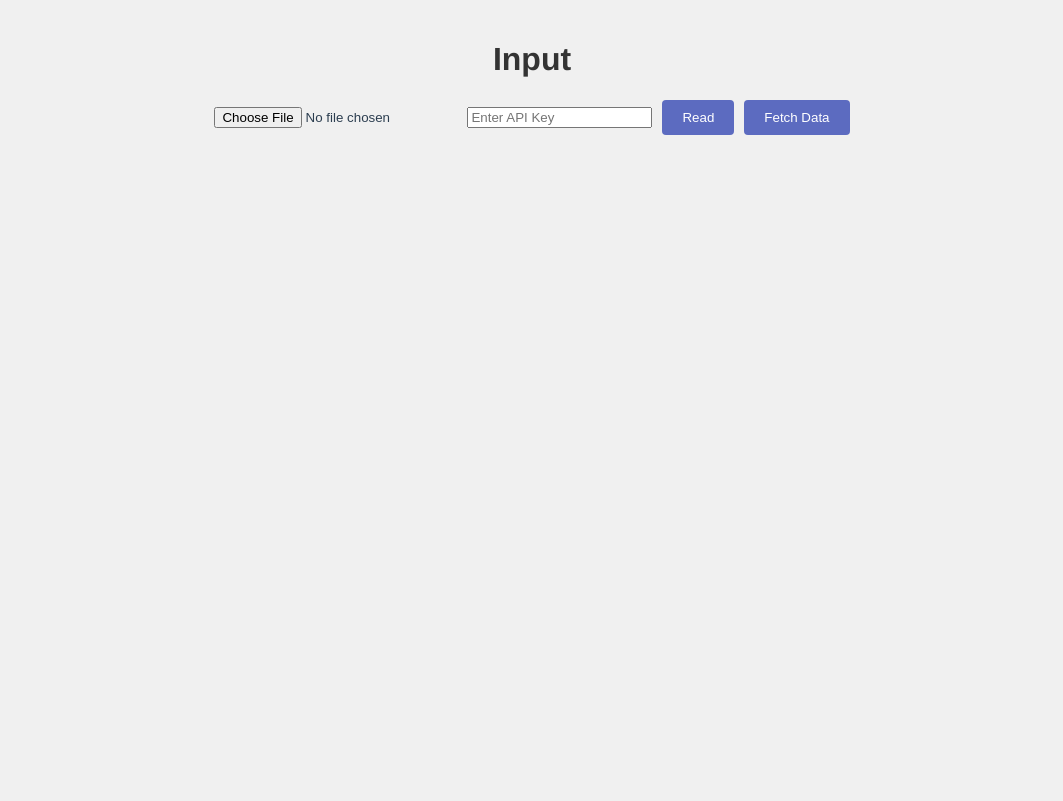
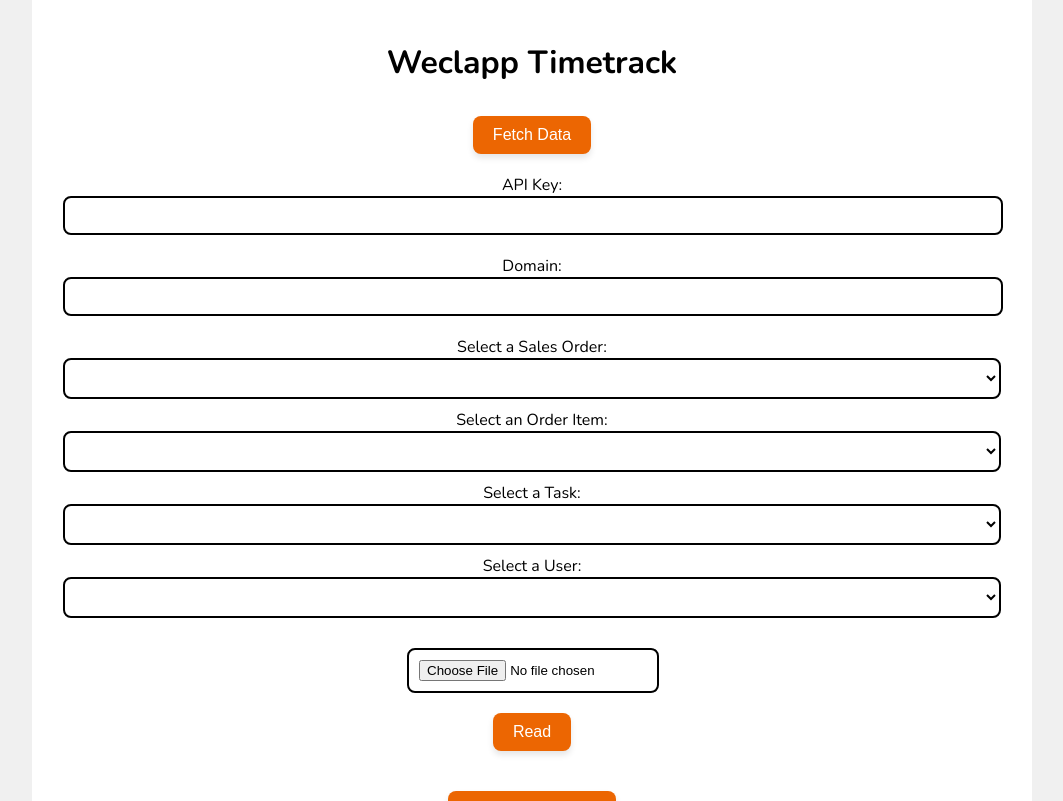
Before and after one commit to BuddeMax/weclapp, a Vue app: page / in a window 1280 px wide. Shown: the top 801 px of the page, without its empty margins (108-1171 px from the left). Built offline with nearby package versions, Linux system fonts and the light colour scheme.

Commit message:
First Push

```diff
--- a/src/views/Home.vue
+++ b/src/views/Home.vue
@@ -1,29 +1,57 @@
 <template>
   <div class="container">
-    <h1>Input</h1>
-    <div class="file-upload">
-      <input type="file" accept=".xlsx,.xls,.csv" @change="handleFileUpload">
-      <input type="text" v-model="apiKey" placeholder="Enter API Key">
-      <button @click="readData">Read</button>
-      <button @click="fetchSalesOrders">Fetch Data</button>
+    <h1>Weclapp Timetrack</h1>
+
+    <button @click="fetchData">Fetch Data</button>
+    <div class="api-input">
+      <label for="apiKeyInput">API Key:</label>
+      <input id="apiKeyInput" type="text" v-model="apiKey" class="input">
     </div>
-    <div v-if="salesOrders.length" class="dropdown">
+    <div class="domain-input">
+      <label for="domainInput">Domain:</label>
+      <input id="domainInput" type="text" v-model="domain" class="input">
+    </div>
+
+    <div>
       <label for="salesOrderSelect">Select a Sales Order:</label>
-      <select id="salesOrderSelect">
+      <select id="salesOrderSelect" v-model="selectedOrder" @change="fetchSelectedSalesOrder($event.target.value)">
         <option v-for="order in salesOrders" :key="order.id" :value="order.id">{{ order.commission }} (ID: {{ order.id }})</option>
       </select>
     </div>
-    <div v-if="data.length" class="data-table">
+    <div>
+      <label for="orderItemSelect">Select an Order Item:</label>
+      <select id="orderItemSelect" v-model="selectedOrderItem">
+        <option v-for="item in orderItems" :key="item.id" :value="item.id">{{ item.title }} (ID: {{ item.id }})</option>
+      </select>
+    </div>
+    <div>
+      <label for="taskSelect">Select a Task:</label>
+      <select id="taskSelect" v-model="selectedTask">
+        <option v-for="task in currentTasks" :key="task" :value="task">{{ task }}</option>
+      </select>
+    </div>
+    <div>
+      <label for="userSelect">Select a User:</label>
+      <select id="userSelect" v-model="selectedUser">
+        <option v-for="user in users" :key="user.id" :value="user.id">{{ user.firstName }} {{ user.lastName }} ({{ user.email }})</option>
+      </select>
+    </div>
+    <div class="file-upload" style="flex-direction: column; justify-content: center; align-items: center;">
+      <input type="file" accept=".xlsx,.xls,.csv" @change="handleFileUpload">
+      <button @click="readData">Read</button>
+    </div>
+    <div>
+      <button @click="postAllTimeRecords">Post Time Record</button>
+    </div>
+    <div>
       <h2>Data:</h2>
       <table>
         <thead>
         <tr>
           <th>billable</th>
           <th>billableDuration</th>
-          <th>billableInvoiceStatus</th>
           <th>description</th>
           <th>duration</th>
-          <th>performanceRecordedStatus</th>
           <th>startDate</th>
         </tr>
         </thead>
@@ -31,10 +59,8 @@
         <tr v-for="(item, index) in data" :key="index">
           <td>{{ item.billable }}</td>
           <td>{{ item.billableDuration }}</td>
-          <td>{{ item.billableInvoiceStatus }}</td>
           <td>{{ item.description }}</td>
           <td>{{ item.duration }}</td>
-          <td>{{ item.performanceRecordedStatus }}</td>
           <td>{{ item.startDate }}</td>
         </tr>
         </tbody>
@@ -44,16 +70,40 @@
 </template>
 
 <script>
-import { ref } from 'vue';
+import {ref, watch} from 'vue';
 import * as XLSX from 'xlsx';
+import axios, {post} from "axios";
+
 
 export default {
   name: 'ExcelReader',
+  methods: {
+    async post(url, data) {
+      try {
+        const response = await axios.post(url, data);
+        return response.data;
+      } catch (error) {
+        console.error('Error with post method:', error);
+      }
+    }
+  },
   setup() {
     const file = ref(null);
-    const apiKey = ref('');
     const data = ref([]);
     const salesOrders = ref([]);
+    const selectedOrder = ref(null);
+    const orderItems = ref([]);
+    const selectedOrderItem = ref(null);
+    const tasks = ref([]);
+    const currentTasks = ref([]);  // Hält die Tasks, die zum ausgewählten Order Item gehören
+    const selectedTask = ref(null);
+    const users = ref([]);
+    const selectedUser = ref(null);
+    const message = ref('');
+    const apiKey = ref(localStorage.getItem('apiKey') || '');
+    const domain = ref(localStorage.getItem('domain') || '');
+
+
 
     const handleFileUpload = event => {
       file.value = event.target.files[0];
@@ -74,23 +124,22 @@
     };
 
     const readData = () => {
+      if (!file.value) {
+        message.value = 'Keine Datei ausgewählt.';
+        return;
+      }
       const reader = new FileReader();
       reader.onload = (e) => {
         const ab = e.target.result;
         const wb = XLSX.read(ab, {type:'array'});
         const sheetName = wb.SheetNames[0];
         const worksheet = wb.Sheets[sheetName];
-        let jsonData = XLSX.utils.sheet_to_json(worksheet);
-
-        jsonData = jsonData.map(item => {
-          return {
-            ...item,
-            billableDuration: item.billableDuration * 3600, // convert hours to seconds
-            duration: item.duration * 3600, // convert hours to seconds
-            startDate: item.startDate ? convertToUnixTimestamp(item.startDate) * 1000 : null
-          };
-        });
-
+        const jsonData = XLSX.utils.sheet_to_json(worksheet).map(item => ({
+          ...item,
+          billableDuration: item.billableDuration * 3600,
+          duration: item.duration * 3600,
+          startDate: item.startDate ? convertToUnixTimestamp(item.startDate) * 1000 : null
+        }));
         data.value = jsonData;
       };
       reader.readAsArrayBuffer(file.value);
@@ -99,8 +148,7 @@
     const fetchSalesOrders = async () => {
       const myHeaders = new Headers();
       myHeaders.append("Accept", "application/json");
-      myHeaders.append("AuthenticationToken", "ffa13225-c346-47c5-bdc7-58233064e6f9	");
-      myHeaders.append("Cookie", "_sid_=19");
+      myHeaders.append("AuthenticationToken", apiKey.value);
 
       const raw = "";
 
@@ -111,76 +159,334 @@
       };
 
       try {
-        const response = await fetch("https://bbmjboksjsbyiqe.weclapp.com/webapp/api/v1/salesOrder", requestOptions);
-        const result = await response.json(); // Assuming the API returns JSON
-        salesOrders.value = result.entities?.map(({ id, commission }) => ({
-          id,
-          commission
-        })) || []; // Use optional chaining and provide a default empty array
-      } catch (error) {
-        console.error('Error:', error);
+        const response = await fetch(`https://${domain.value}.weclapp.com/webapp/api/v1/salesOrder`, requestOptions);
+        const result = await response.json();
+        if (response.ok) {
+          salesOrders.value = result.result.map(order => ({
+            id: order.id,
+            commission: order.commission
+          }));
+        } else {
+          throw new Error(`HTTP error! status: ${response.status}`);
+        }
+      } catch (e) {
+        console.error("Error fetching sales orders: ", e);
       }
     };
+
+    const fetchSelectedSalesOrder = async (selectedValue) => {
+      console.log('fetchSelectedSalesOrder called with: ', selectedValue);
+      if (!selectedValue) return;
+      const url = `https://bbmjboksjsbyiqe.weclapp.com/webapp/api/v1/salesOrder/id/${selectedValue}`;
+      try {
+        const response = await fetch(url, {
+          method: 'GET',
+          headers: {
+            "Accept": "application/json",
+            "AuthenticationToken": apiKey.value
+          }
+        });
+        const result = await response.json();
+        if (response.ok) {
+          orderItems.value = result.orderItems.map(item => ({
+            id: item.id,
+            title: item.title,
+            tasks: item.tasks.map(task => task.id),
+          }));
+          console.log('Extracted task ids: ', orderItems.value);
+          data.value = [result];
+        } else {
+          throw new Error(`HTTP error! status: ${response.status}`);
+        }
+      } catch (e) {
+        console.error("Error fetching selected sales order: ", e);
+      }
+    };
+
+    const fetchUsers = async () => {
+
+      const myHeaders = new Headers();
+      myHeaders.append("Accept", "application/json");
+      myHeaders.append("Content-Type", "application/json");
+      myHeaders.append("AuthenticationToken", apiKey.value);
+      myHeaders.append("Cookie", "_sid_=19");
+
+      const requestOptions = {
+        method: "GET",
+        headers: myHeaders,
+        redirect: "follow"
+      };
+
+      fetch("https://bbmjboksjsbyiqe.weclapp.com/webapp/api/v1/user", requestOptions)
+          .then((response) => response.text())
+          //speichere die antowrt in result
+          .then((result) => {
+            //parse die antwort in ein json objekt
+            const parsedResult = JSON.parse(result);
+            //speichere das result in users
+            users.value = parsedResult.result;
+          })
+          .then((result) => console.log(result))
+          .catch((error) => console.error(error));
+
+
+    };
+
+    const postTimeRecord = async (item) => {
+      const myHeaders = new Headers({
+        "Accept": "application/json",
+        "Content-Type": "application/json",
+        "AuthenticationToken": apiKey.value
+      });
+
+      const raw = JSON.stringify({
+        "billable": item.billable,
+        "billableDurationSeconds": item.billableDuration,
+        "description": item.description,
+        "durationSeconds": item.duration,
+        "startDate": item.startDate,
+        "taskId": selectedTask.value,
+        "userId": selectedUser.value
+      });
+
+      const requestOptions = {
+        method: "POST",
+        headers: myHeaders,
+        body: raw,
+        redirect: "follow"
+      };
+
+      try {
+        const response = await fetch("https://bbmjboksjsbyiqe.weclapp.com/webapp/api/v1/timeRecord", requestOptions);
+        const result = await response.text();
+        console.log(result);
+      } catch (error) {
+        console.error('Error posting time record:', error);
+      }
+    };
+
+    const postAllTimeRecords = async () => {
+      for (const item of data.value) {
+        await postTimeRecord(item);
+      }
+    };
+
+// Führen Sie den POST-Request für jede Zeile in der Excel-Datei aus
+    data.value.forEach(item => {
+      postTimeRecord(item);
+    });
+
+    const fetchData = () => {
+      fetchSalesOrders();
+      fetchUsers();
+    };
+
+    const fetchTasksForSelectedItem = async (selectedItemId) => {
+      console.log('fetchTasksForSelectedItem called with: ', orderItems);
+    };
+
+    watch(selectedUser, (newVal) => {
+      if (newVal) {
+        const user = users.value.find(user => user.id === newVal);
+        console.log(`Selected user ID: ${user.id}, email: ${user.email}`);
+      }
+    });
+
+    watch(selectedOrder, (newVal) => {
+      if (newVal) {
+        const selectedOrder = salesOrders.value.find(order => order.id === newVal);
+        console.log(`Selected order ID: ${selectedOrder.id}, commission: ${selectedOrder.commission}`);
+      }
+      console.log('Selected order: ', newVal);
+    });
+
+    watch(selectedOrderItem, (newVal) => {
+      if (newVal) {
+        const selectedItem = orderItems.value.find(item => item.id === newVal);
+        if (selectedItem && selectedItem.tasks) {
+          currentTasks.value = selectedItem.tasks;
+        } else {
+          currentTasks.value = [];
+        }
+      }
+    });
+
+    watch(selectedTask, (newVal) => {
+      if (newVal) {
+        const selectedTask = tasks.value.find(task => task.id === newVal);
+        console.log(`Selected task ID: ${newVal}`);
+      }
+    });
+
+    watch(apiKey, (newApiKey) => {
+      localStorage.setItem('apiKey', newApiKey);
+    });
+
+    watch(domain, (newDomain) => {
+      localStorage.setItem('domain', newDomain);
+    });
 
     return {
       file,
       apiKey,
       data,
       salesOrders,
+      orderItems,
+      tasks,
+      currentTasks, // Stellen Sie sicher, dass currentTasks im Template verwendet wird
+      selectedTask,
+      users,
+      selectedUser,
+      selectedOrder,
+      selectedOrderItem,
+      domain,
       handleFileUpload,
       readData,
-      fetchSalesOrders
-    }
+      fetchSalesOrders,
+      fetchSelectedSalesOrder,
+      fetchData,
+      postTimeRecord,
+      fetchUsers,
+      postAllTimeRecords
+    };
   }
 }
 </script>
 
 
+
 <style scoped>
+@import url('https://fonts.googleapis.com/css2?family=Nunito:wght@400;600;700&display=swap');
+
 .container {
   max-width: 960px;
   margin: 0 auto;
   padding: 20px;
   text-align: center;
+  font-family: 'Nunito', sans-serif;
+  color: #000000; /* Schwarz für Text */
+  background-color: #ffffff; /* Weiß für Hintergrund */
 }
+
 .file-upload, .dropdown {
-  margin-bottom: 20px;
+  margin: 20px auto;
+  display: block;
+  width: 250px;
+  text-align: center;
+  justify-content: center;
+  align-items: center;
+  flex-direction: column;
+  color: #000000; /* Schwarz für Text */
 }
+
+.api-input {
+  margin: 10px auto;
+  display: block;
+  width: calc(100% - 22px);
+  text-align: center;
+  justify-content: center;
+  align-items: center;
+  flex-direction: column;
+  color: #000000; /* Schwarz für Text */
+}
+
+.domain-input {
+  margin: 10px auto;
+  display: block;
+  width: calc(100% - 22px);
+  text-align: center;
+  justify-content: center;
+  align-items: center;
+  flex-direction: column;
+  color: #000000; /* Schwarz für Text */
+}
+
 h1, h2 {
-  color: #333;
+  color: #000000; /* Schwarz für Überschriften */
+  font-weight: 700;
 }
+
 button {
   cursor: pointer;
-  background-color: #5c6bc0;
-  color: white;
+  background: #ec6602; /* Orange für Buttons */
+  color: #ffffff; /* Weiß für Button-Text */
   border: none;
-  border-radius: 4px;
+  border-radius: 8px;
   padding: 10px 20px;
-  margin-left: 10px;
-  transition: background-color 0.3s ease;
+  margin: 10px;
+  transition: all 0.3s ease;
+  box-shadow: 0 4px 6px rgba(0,0,0,0.1);
+  font-size: 1rem;
 }
+
 button:hover {
-  background-color: #3f51b5;
+  background: #b35402; /* Dunkleres Orange für Button-Hover */
+  box-shadow: 0 6px 8px rgba(0,0,0,0.15);
 }
+
 input[type="file"], input[type="text"], select {
   margin-bottom: 10px;
+  padding: 10px;
+  border: 2px solid #000000; /* Schwarz für Input-Border */
+  border-radius: 8px;
+  width: calc(100% - 22px);
+  transition: border-color 0.3s;
+  color: #000000; /* Schwarz für Text */
+  background-color: #ffffff; /* Weiß für Hintergrund */
 }
+
+input[type="file"]:hover, input[type="text"]:hover, select:hover {
+  border-color: #ec6602; /* Orange für Input-Hover */
+}
+
 .data-table {
   margin-top: 20px;
 }
+
 table {
   width: 100%;
   border-collapse: collapse;
 }
+
 th, td {
-  border: 1px solid #ccc;
   padding: 10px;
   text-align: left;
 }
+
 thead {
-  background-color: #e8eaf6;
+  background-color: #F5F5F5;
 }
+
+tbody tr {
+  transition: background-color 0.3s;
+}
+
+tbody tr:hover {
+  background-color: #EEEEEE; /* Hover effect for rows */
+}
+
 tbody tr:nth-child(even) {
-  background-color: #f6f6f6;
+  background-color: #FAFAFA; /* Zebra striping */
+}
+
+
+
+@media (max-width: 768px) {
+  .container {
+    padding: 10px;
+  }
+
+  .file-upload, .dropdown {
+    flex-direction: column;
+    align-items: stretch;
+  }
+
+  button {
+    margin-top: 10px;
+  }
+
+  input[type="file"], input[type="text"], select {
+    width: 100%;
+  }
 }
 </style>
```
